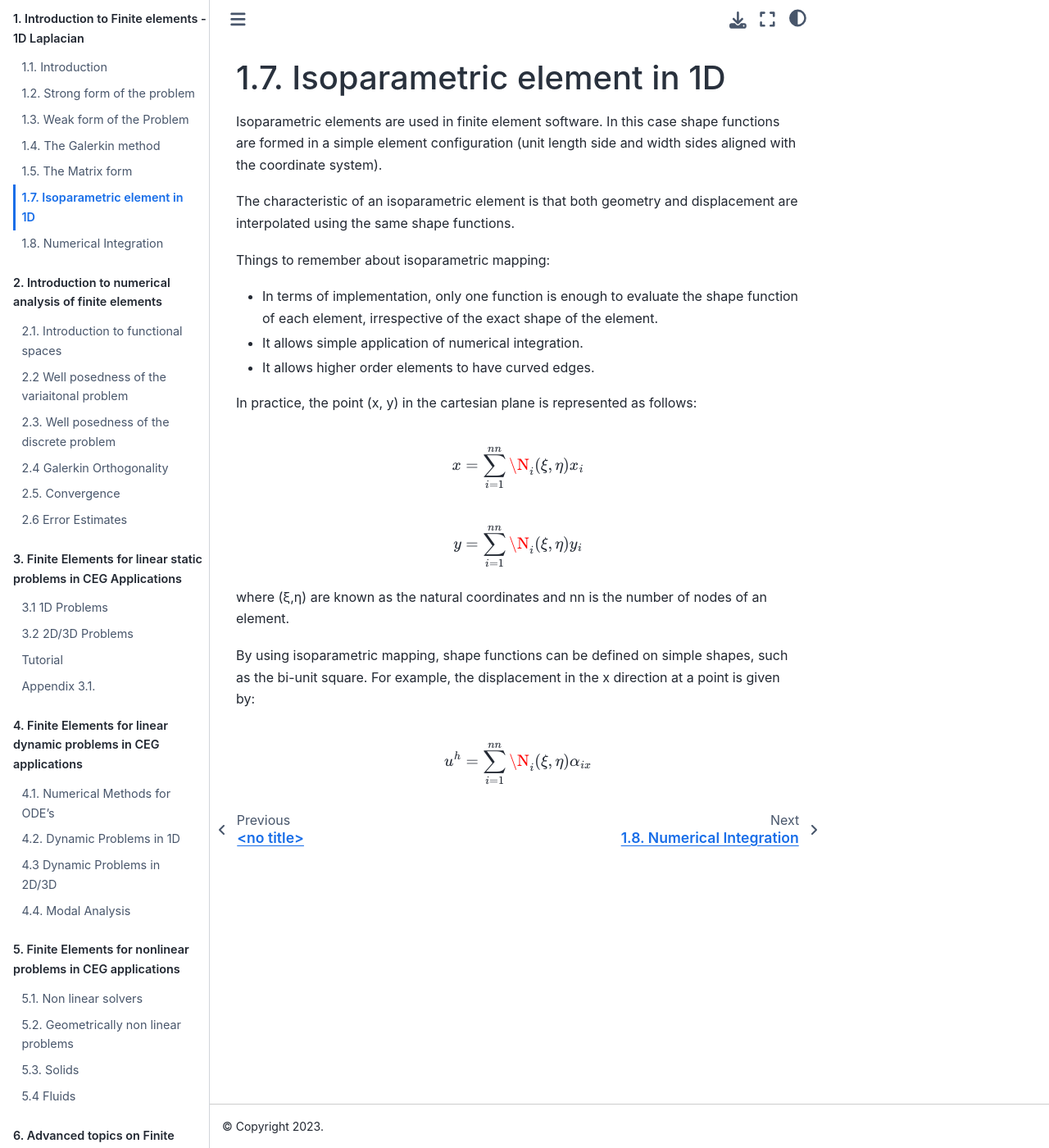
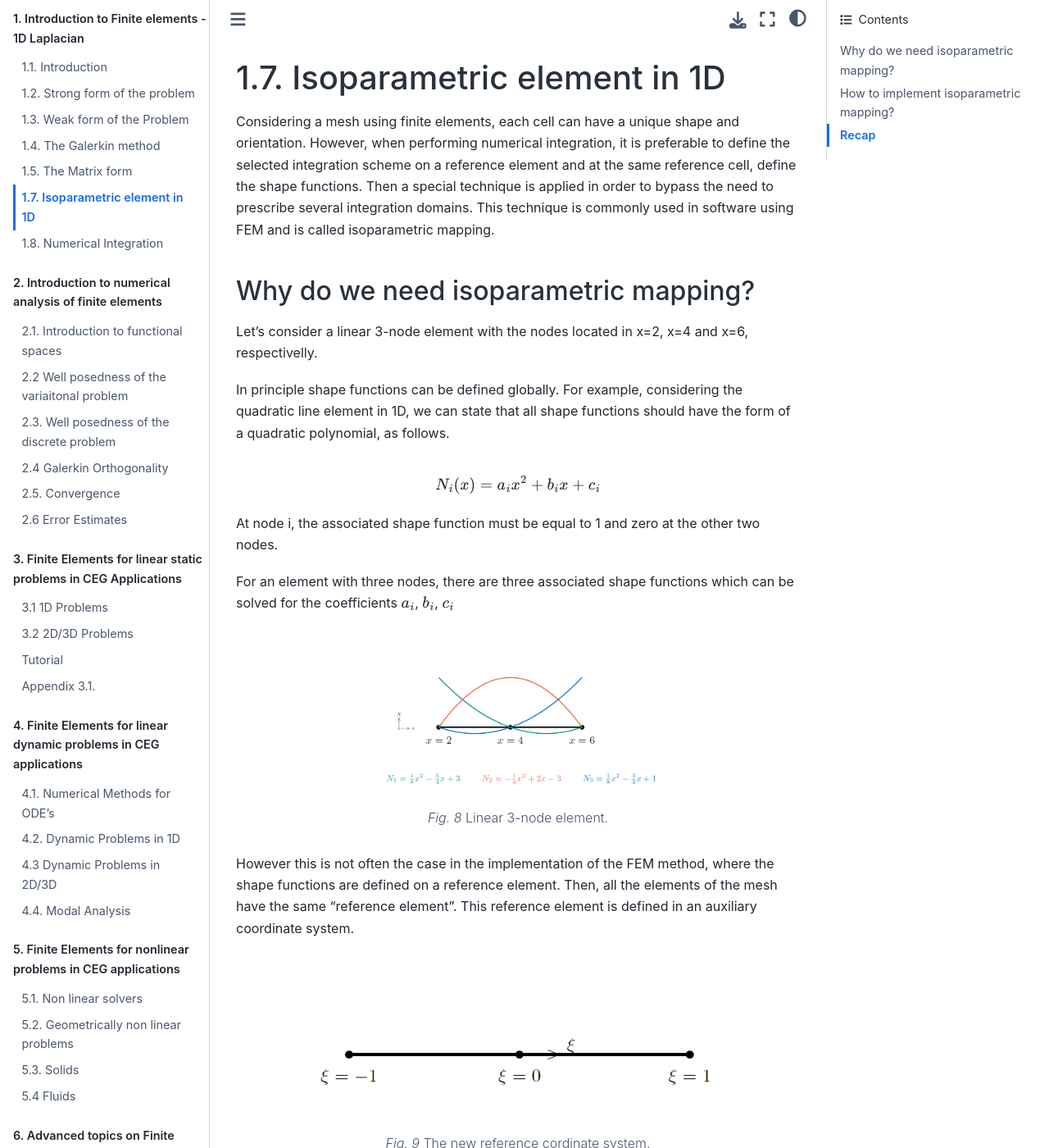
Before and after one commit to TeachBooks/mirror_computational_modelling, a Jupyter Book: the page built from book/Chapter1/chapter1-7_Isoparametric_element_in_1D.md, in a window 1280 px wide and 1400 px high. Shown: the whole window at 82% size. Built offline with Jupyter Book 1.0.4 settings and Sphinx 7.4.7 and the Sphinx Book theme 1.1.4, drawn with Linux system fonts in a browser that asks for light colours; pages that are not in the unit, such as notebooks, are missing from menus; some of the changed text lies outside the part shown.

Commit message:
Added content in chapter 1.7 Isoparametric mapping

````diff
--- a/book/Chapter1/chapter1-7_Isoparametric_element_in_1D.md
+++ b/book/Chapter1/chapter1-7_Isoparametric_element_in_1D.md
@@ -1,4 +1,88 @@
 # 1.7. Isoparametric element in 1D
+
+Considering a mesh using finite elements, each cell can have a unique shape and orientation. However, when performing numerical integration, it is preferable to define the selected integration scheme on a reference element and at the same reference cell, define the shape functions.
+Then a special technique is applied in order to bypass the need to prescribe several integration domains. This technique is commonly used in software using FEM and is called isoparametric mapping.
+
+## Why do we need isoparametric mapping?
+
+Let's consider a linear 3-node element with the nodes located in x=2, x=4 and x=6, respectivelly.
+
+In principle shape functions can be defined globally. For example, considering the quadratic line element in 1D, we can state that all shape functions should have the form of a quadratic polynomial, as follows.
+
+$$ N_i(x)= a_ix^2 + b_ix + c_i $$
+
+At node i, the associated shape function must be equal to 1 and zero at the other two nodes.
+
+For an element with three nodes, there are three associated shape functions which can be solved for the coefficients $a_i$, $b_i$, $c_i$
+
+```{figure} .././images/Chapter1/1_7_1.png
+---
+height: 200px
+name: 1_7_1
+---
+Linear 3-node element.
+```
+
+
+However this is not often the case in the implementation of the FEM method, where the shape functions are defined on a reference element. Then, all the elements of the mesh have the same "reference element". This reference element is defined in an auxiliary coordinate system.
+
+```{figure} .././images/Chapter1/1_7_2.png
+---
+height: 200px
+name: 1_7_2
+---
+The new reference cordinate system.
+```
+
+In this new coordinate system, we redefine the shape functions and the integration points.
+
+```{figure} .././images/Chapter1/1_7_3.png
+---
+height: 200px
+name: 1_7_3
+---
+Shape functions in the reference coordinate system.
+```
+
+The next step is to link this reference element with an actual element in physical space. In order to achieve that, we will use a mapping between the $ξ$ values of the reference coordinate system and the x values of the global coordinate system.
+
+At this point it is useful to recall that we need this mapping in order to define the element's stiffness matrix, which involves integration over the element domain and derivatives of the shape functions in the global coordinate system.
+
+## How to implement isoparametric mapping?
+
+The first step is to construct the relation between x and $ξ$ with the shape functions.
+
+$$ x= \sum_{i=1}^{n-node}\N_i(\xi) x_i $$
+
+In isoparametrix mapping we construct the relation between the two coordinate systems with the shape functions.
+
+We parameterise the mapping of coordinates similarly to the unknown fields {u}.
+
+```{figure} .././images/Chapter1/1_7_4.png
+---
+height: 200px
+name: 1_7_4
+---
+Mapping process between the two coordinate systems.
+```
+
+The next step is to calculate the derivatives of the shape functions w.r.t. x- coordinate without the need to defeine the shape functions in terms of the x- coordinate.
+
+% Add Equation
+
+Following, we must integrate first on the x- coordinate and then on the coordinates of the reference element.
+
+% Add Equation
+% Add Equation
+
+
+Stiffness matrix for the Poisson Equation
+
+% Add Equations
+
+
+
+## Recap
 
 Isoparametric elements are used in finite element software. In this case shape functions are formed in a simple element configuration (unit length side and width sides aligned with the coordinate system).
 
````
Also changed, not shown: book/images/Chapter1/1_7_1.png (added), book/images/Chapter1/1_7_2.png (added), book/images/Chapter1/1_7_3.png (added), book/images/Chapter1/1_7_4.png (added).
